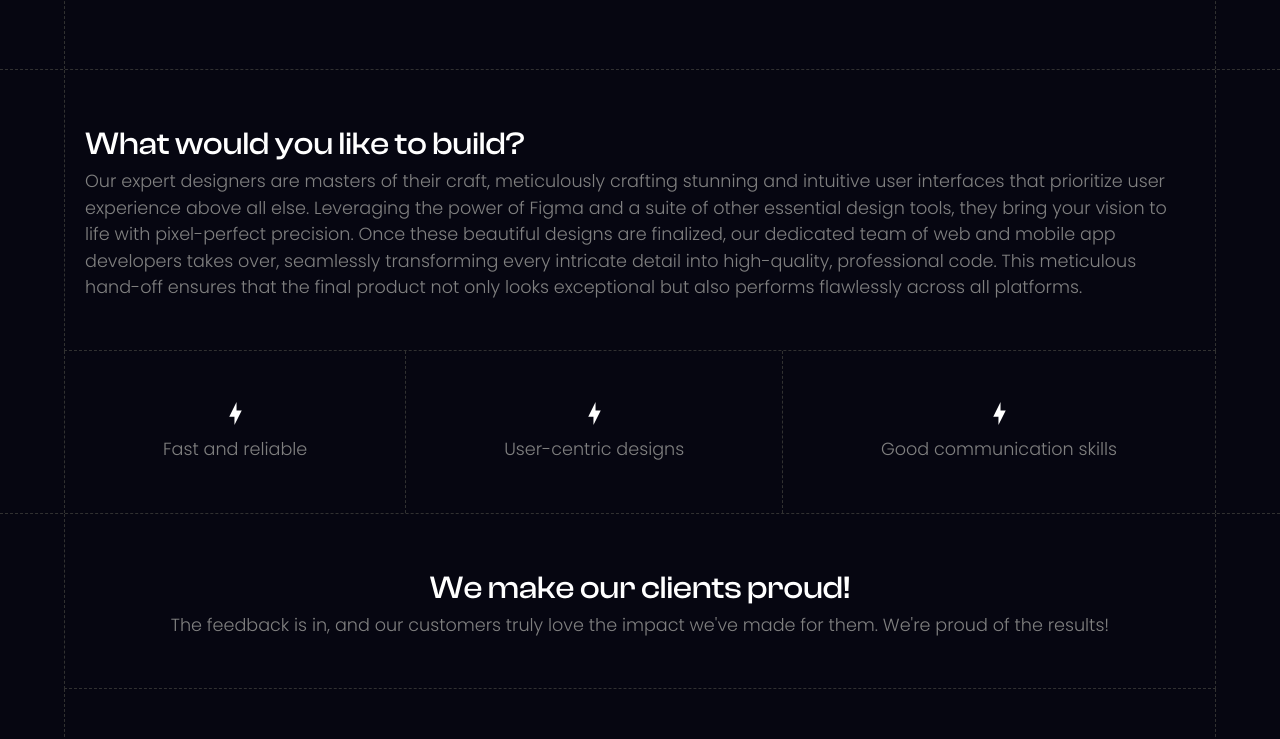
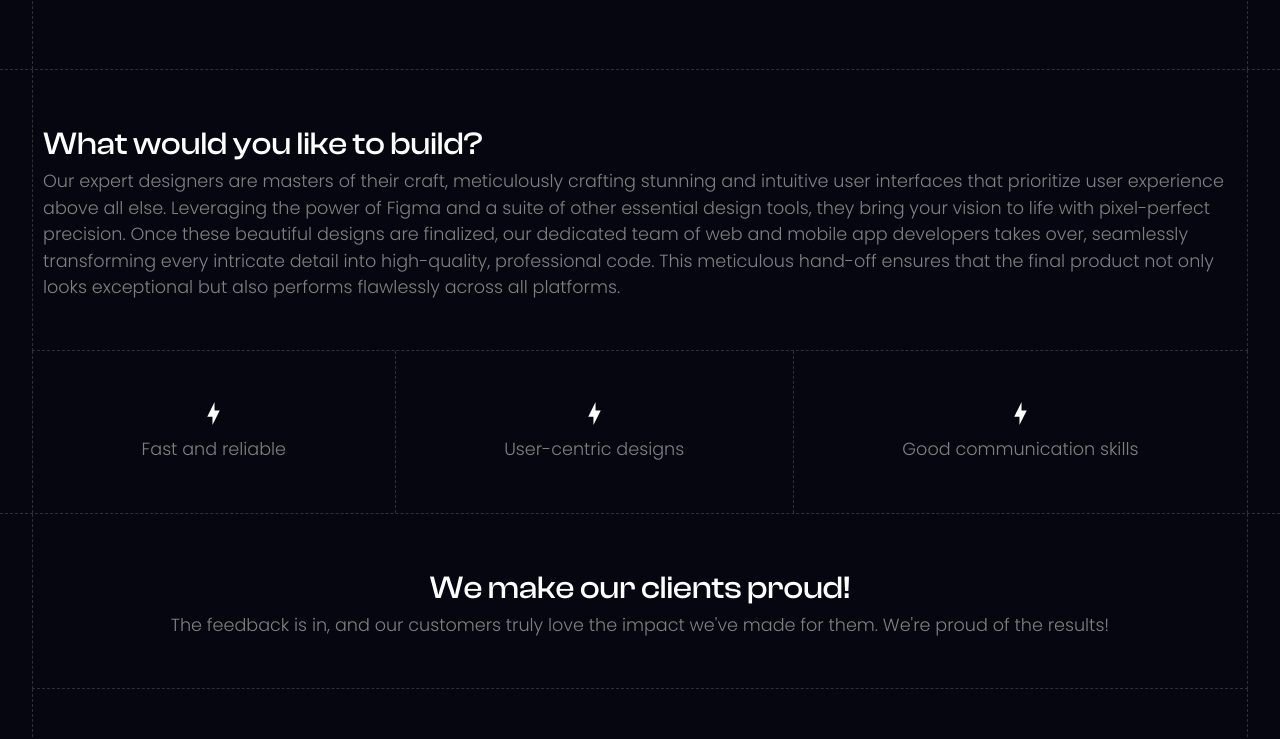
Before and after one commit to Mr-Aceil/aceil_tech, a React (Vite) app: page / in a window 1280 px wide. Shown: the part 660-1399 px from the top of the page. Built offline with nearby package versions, Linux system fonts and the light colour scheme.

Commit message:
Padding and size update

```diff
--- a/src/Home_page/section1.jsx
+++ b/src/Home_page/section1.jsx
@@ -7,7 +7,7 @@ export default function section1() {
 
     return (
         <section className='outside'>
-            <div className='inside between section1 gap-[30px]'>
+            <div className='inside between p-section2 max-[700px]:py-[80px] gap-[30px]'>
                 <div className='flex gap-[20px] flex-col max-w-[800px] w-full text-white'>
                     <h1 className='text-h1 w-full'>Modern web design, built for tomorrow. We create engaging experiences that stand out.</h1>
                     <p className='poppins text-smallText text-textAsh1'>Your vision. Our expertise. Together, we create exceptional digital realities.</p>
--- a/src/index.css
+++ b/src/index.css
@@ -41,10 +41,11 @@
   --spacing-maxWidth: 1400px;
   --spacing-genround: 10px;
   --spacing-Buttonspace: 15px 30px;
-  --spacing-section: 80px 20px;
-  --spacing-section2: 120px 20px;
+  --spacing-section: 80px 10px;
+  --spacing-section2: 120px 10px;
+  --spacing-smallp: 15px 10px;
   --spacing-Header: 20px;
-  --spacing-section3: 50px 20px;
+  --spacing-section3: 50px 10px;
 
   /* Fonts */
   --font-poppins: 'poppins';
@@ -84,7 +85,7 @@ body{
 }
 
 .inside{
-  @apply w-[90%] max-w-maxWidth border-x-borderColor border-dashed border-x-1 box-border flex justify-center items-center;
+  @apply w-[95%] max-w-maxWidth border-x-borderColor border-dashed border-x-1 box-border flex justify-center items-center;
 }
 
 .in{
```
